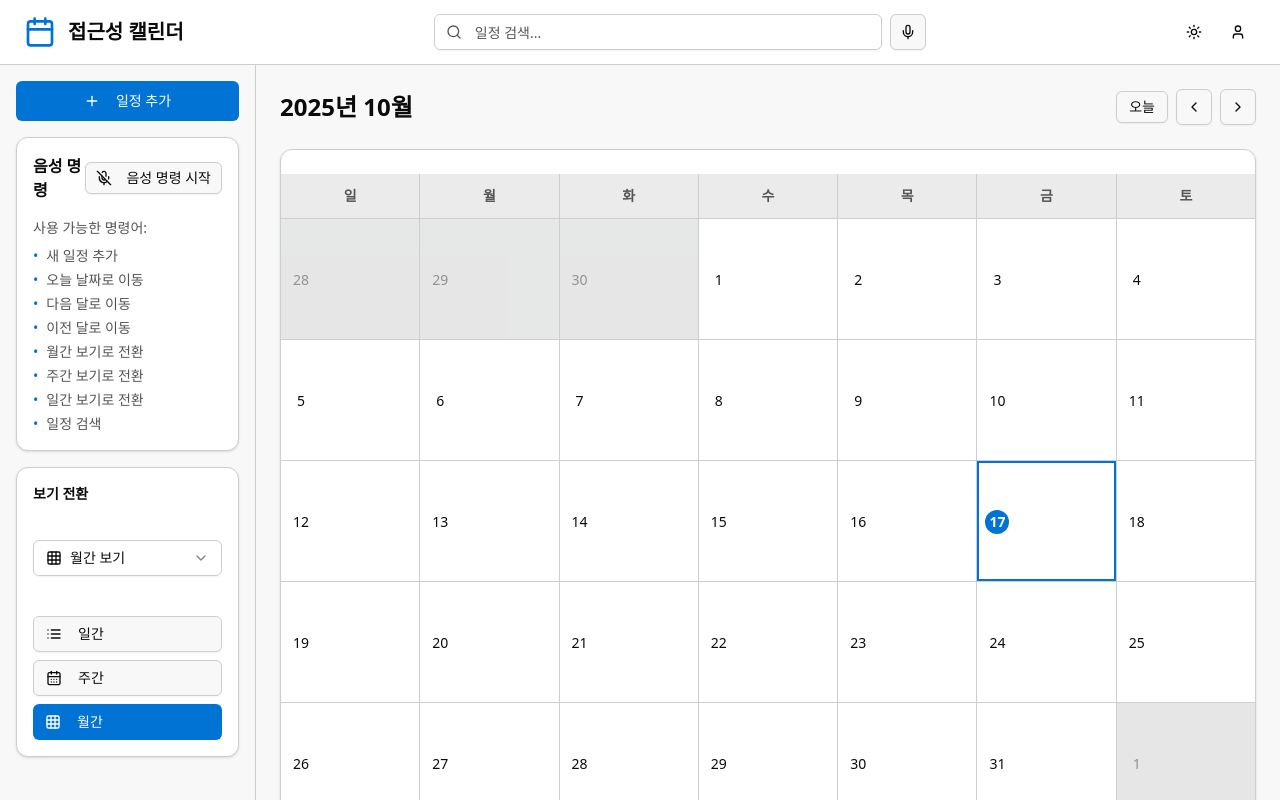
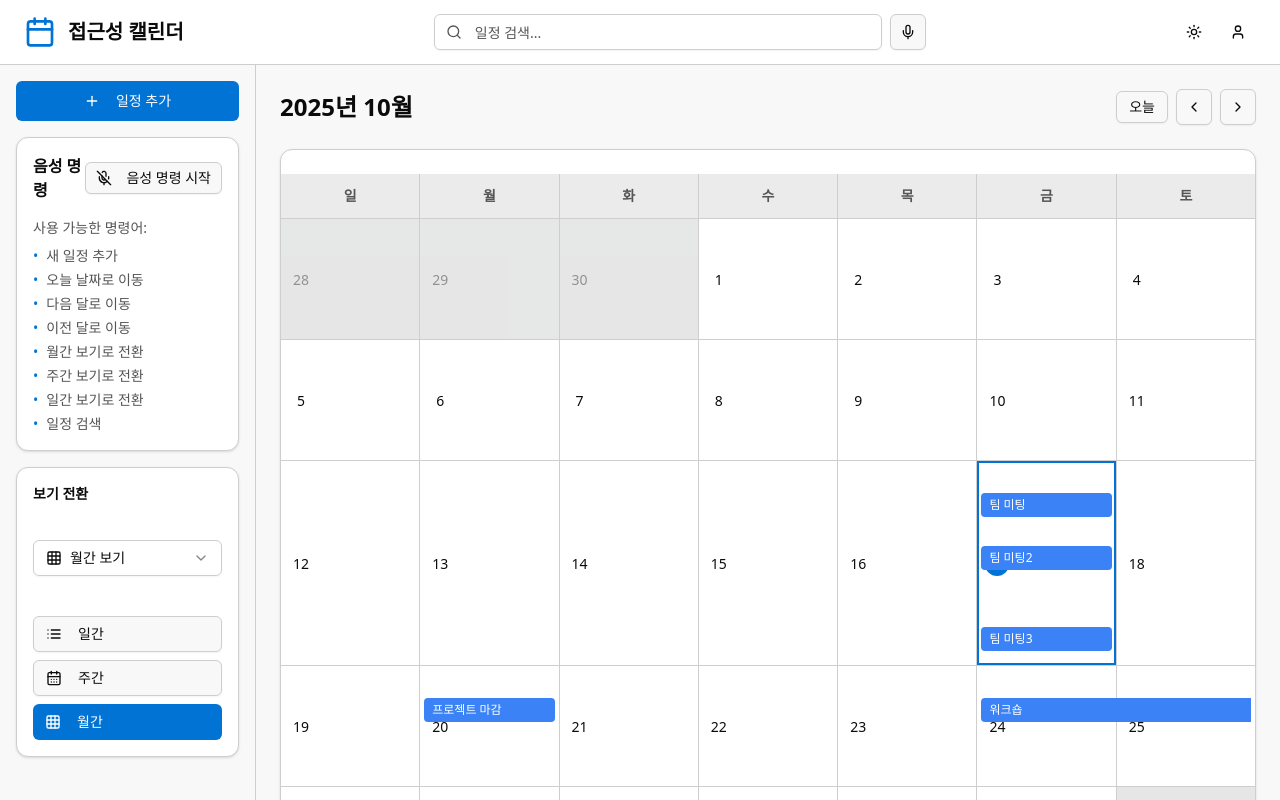
Before and after one commit to SemteulGaram/v0-accessible-calendar-app, a Next.js app: page / in a window 1280 px wide. Shown: the top 800 px of the page. Built offline with nearby package versions, Linux system fonts and the light colour scheme.

Commit message:
Add: dev test data

```diff
--- a/app/page.tsx
+++ b/app/page.tsx
@@ -9,9 +9,51 @@ import type { CalendarEvent } from "@/types/calendar"
 
 export default function Home() {
   const [viewMode, setViewMode] = useState("month")
-  const [events, setEvents] = useState<CalendarEvent[]>([
-
-  ])
+  const isDev = process.env.NODE_ENV === 'development';
+  const [events, setEvents] = useState<CalendarEvent[]>(isDev ? [
+    {
+      id: "1",
+      title: "팀 미팅",
+      startDate: new Date(),
+      endDate: new Date(new Date().getTime() + 60 * 60 * 1000),
+      description: "매주 월요일 오전 10시 팀 미팅",
+    },
+    {
+      id: "2",
+      title: "팀 미팅2",
+      startDate: new Date(),
+      endDate: new Date(new Date().getTime() + 60 * 60 * 1000),
+      description: "매주 월요일 오전 10시 팀 미팅",
+    },
+    {
+      id: "3",
+      title: "팀 미팅3",
+      startDate: new Date(),
+      endDate: new Date(new Date().getTime() + 60 * 60 * 1000),
+      description: "매주 월요일 오전 10시 팀 미팅",
+    },
+    {
+      id: "4",
+      title: "팀 미팅4",
+      startDate: new Date(),
+      endDate: new Date(new Date().getTime() + 60 * 60 * 1000),
+      description: "매주 월요일 오전 10시 팀 미팅",
+    },
+    {
+      id: "5",
+      title: "프로젝트 마감",
+      startDate: new Date(new Date().getTime() + 3 * 24 * 60 * 60 * 1000),
+      endDate: new Date(new Date().getTime() + 3 * 24 * 60 * 60 * 1000),
+      description: "프로젝트 최종 마감일",
+    },
+    {
+      id: "6",
+      title: "워크숍",
+      startDate: new Date(new Date().getTime() + 7 * 24 * 60 * 60 * 1000),
+      endDate: new Date(new Date().getTime() + 10 * 24 * 60 * 60 * 1000),
+      description: "팀 빌딩 워크숍",
+    },
+  ] : [])
 
   const handleAddEvent = useCallback((event: Omit<CalendarEvent, "id">) => {
     const newEvent: CalendarEvent = {
```
